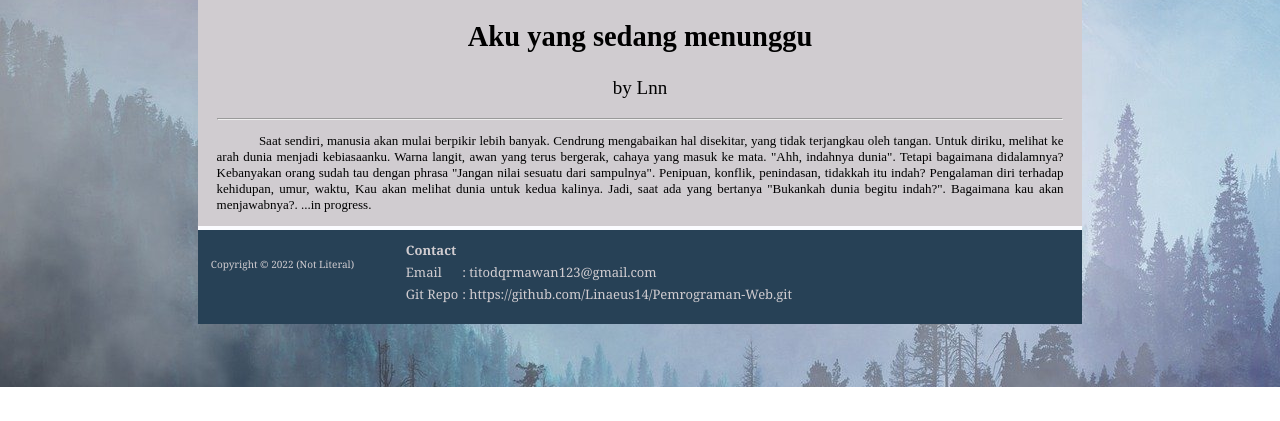
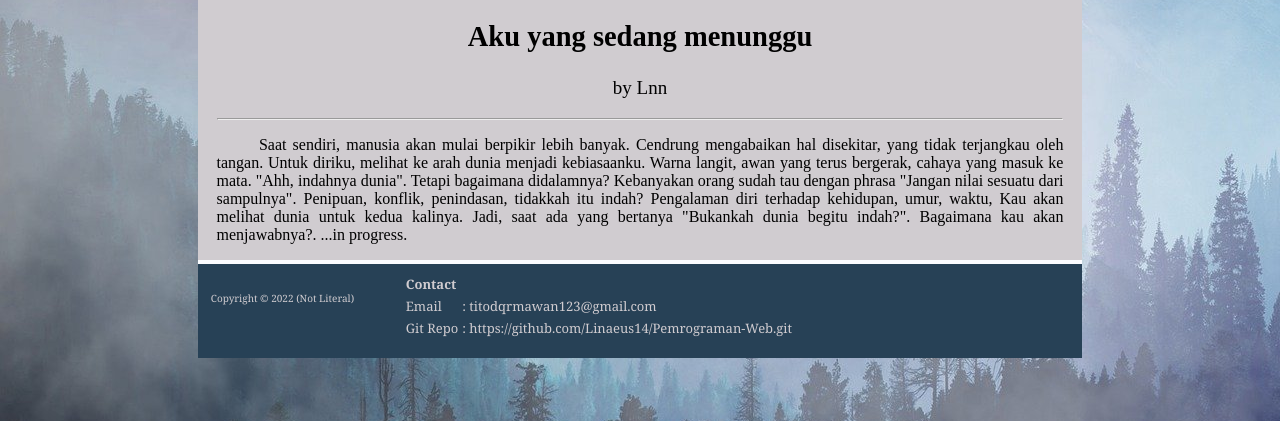
Before and after one commit to Linaeus14/Linaeus14.github.io, a plain HTML site: page posttest2/nav/fiction.html in a window 1280 px wide. Shown: the part 493-914 px from the top of the page. Before the commit the page ends 880 px from the top, so only its background shows below. Drawn offline with Linux system fonts and the light colour scheme.

Commit message:
font size desktop

```diff
--- a/posttest2/index.css
+++ b/posttest2/index.css
@@ -172,7 +172,7 @@ footer {
     font-size: 19px;
    }
    main article {
-    font-size: 13px;
+    font-size: 16px;
   }
 
   #Profilepic {
```
